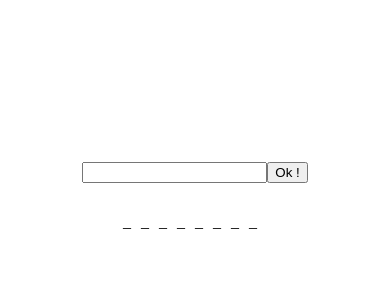
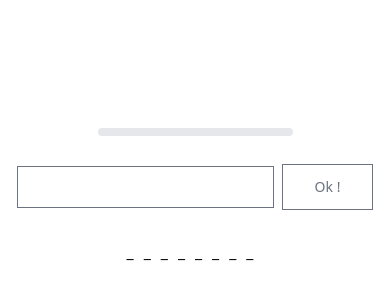
Before and after one commit to BaptisteRenaudot/JeuDuPendu, a website with bundled scripts: page index.html in a window 390 px wide. Shown: the part 226-526 px from the top of the page. Built offline with nearby package versions, Linux system fonts and the light colour scheme.

Commit message:
Ajout d'une progressBar

```diff
--- a/app.js
+++ b/app.js
@@ -98,17 +98,24 @@ tabMot.forEach(e => {
 /** Fin du changement des underscores en lettres */
 
 
-/** Récupération de la valeur de l'input + affichage d'une lettre si trouvée par l'user + Compte le nombre de réponses fausses*/
+/** Récupération de la valeur de l'input + affichage d'une lettre si trouvée par l'user + Compte le nombre de réponses fausses + Création d'une progressBar*/
 let inputUserValue
 let long = 0
 let vie = 0
 let nbvie = 0
+let longueur = 0
+let divise = 100 / tabMot.length
+let longProgress = divise
 
 function validerLetter() {
     let inputUser = document.querySelector(".inputLetter")
     let inputUserValue = inputUser.value
 
     let tabMot = motSecret.split('')
+
+
+    console.log(longProgress);
+
     let divUnderscore = document.querySelectorAll(".motSecret")
     let vie = 0
 
@@ -117,6 +124,11 @@ function validerLetter() {
 
         if (inputUserValue === tabMot[i]) {
             e.innerText = (tabMot[i])
+
+            document.querySelector(".progressBar").style.width = longProgress + "%";
+
+            longProgress = longProgress + divise
+
             vie++
         }
     }
@@ -134,4 +146,4 @@ function validerLetter() {
 let buttonOk = document.querySelector(".okLetter")
 
 buttonOk.addEventListener("click", validerLetter)
-/** Fin de la récupération + affichage + nombres de réponses fausses*/
+/** Fin de la récupération + Affichage + Nombres de réponses fausses + ProgressBar*/
--- a/index.css
+++ b/index.css
@@ -3,13 +3,6 @@ body {
     padding: 0;
     overflow-y: hidden;
 }
-
-/* .box {
-    display: flex;
-    align-items: center;
-    justify-content: center;
-    height: 100vh;
-} */
 
 .contener {
     display: flex;
@@ -38,3 +31,7 @@ body {
 .inputLetter .okLetter {
     margin-top: 10px;
 }
+
+.inputLetter:focus {
+    border-color: #6b7280;
+}
--- a/index.html
+++ b/index.html
@@ -9,6 +9,7 @@
     <title>Document</title>
 
     <link rel="stylesheet" href="index.css">
+    <script src="https://cdn.tailwindcss.com?plugins=forms,typography,aspect-ratio,line-clamp"></script>
 </head>
 
 <body onKeyPress="if (event.keyCode == 13) validerLetter()">
@@ -22,7 +23,22 @@
 
         <div class="boxInput">
             <input type="text" class="inputLetter" name="letter" id="letter" maxlength="1">
-            <input type="submit" class="okLetter" value="Ok !">
+
+            <a
+                class="okLetter ml-2 relative inline-block text-sm font-medium text-gray-500 group active:text-indigo-500 focus:outline-none focus:ring">
+                <span
+                    class="absolute inset-0 transition-transform translate-x-0 translate-y-0 bg-gray-500 group-hover:translate-y-0.5 group-hover:translate-x-0.5"></span>
+
+                <span class="relative block px-8 py-3 bg-white border border-current">
+                    Ok !
+                </span>
+            </a>
+        </div>
+
+        <div aria-valuemax="100" aria-valuemin="0" role="progressbar"
+            class="h-2 sm:w-1/4 w-1/2 overflow-hidden rounded-full bg-gray-200 transition mb-7">
+            <div style="width: 0; transition: 0.5s linear;" class="progressBar flex h-full bg-gray-500 transition">
+            </div>
         </div>
     </div>
 
```
